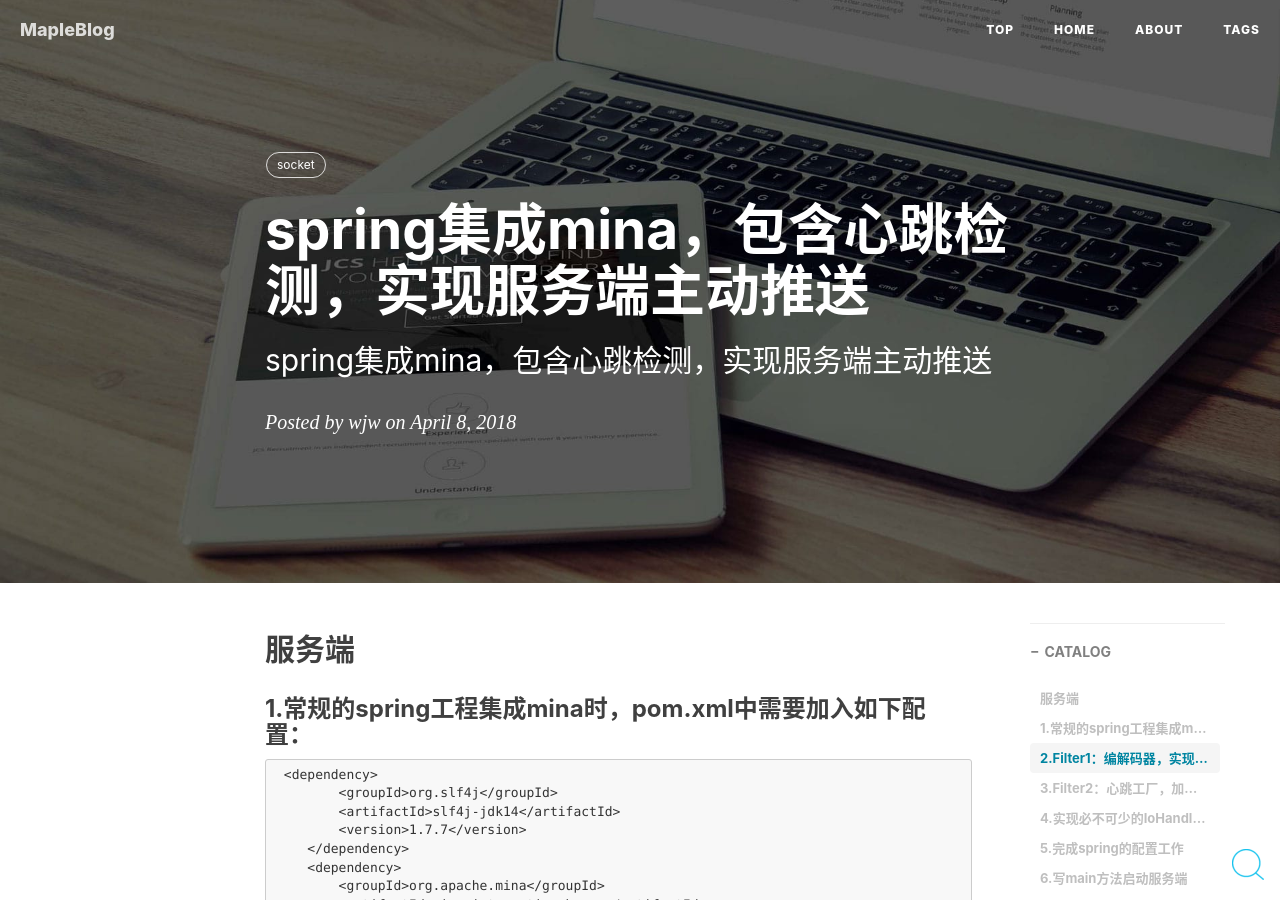
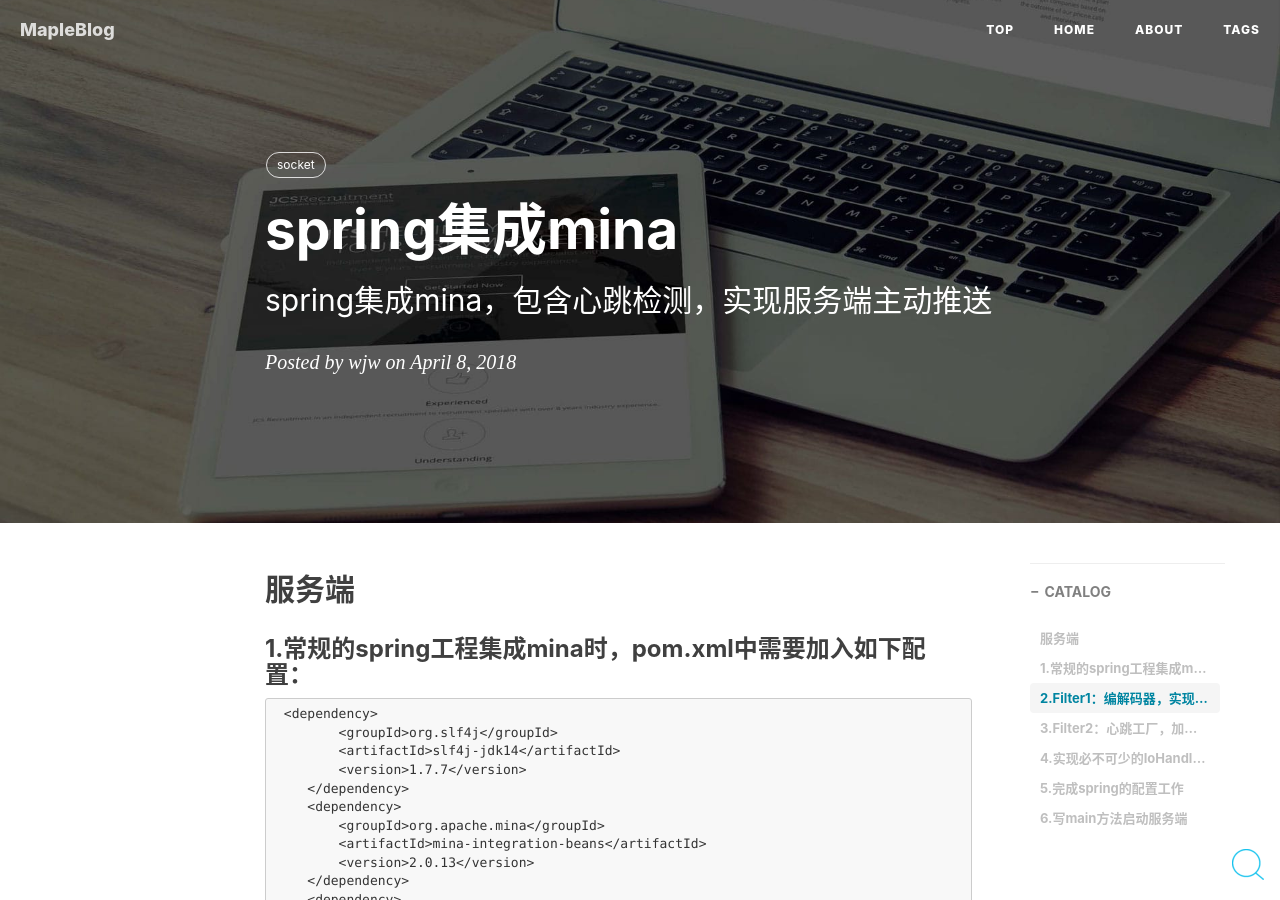
Before and after one commit to wjw0315/wjw0315.github.io, a Jekyll site: the page built from _posts/2018/4/2018-4-8-spring集成mina，包含心跳检测，实现服务端主动推送.md, in a window 1280 px wide and 900 px high. Built offline with Jekyll 4.4.1, drawn with Linux system fonts in a browser that asks for light colours; nearby versions of some CDN libraries; comment, search, counter and statistics services are not loaded.

Commit message:
Update and rename 2018-4-8-spring集成mina.md to 2018-4-8-spring集成mina，包含心跳检测，实现服务端主动推送.md

```diff
--- a/_posts/2018/4/2018-4-8-spring集成mina.md
+++ b/_posts/2018/4/2018-4-8-spring集成mina，包含心跳检测，实现服务端主动推送.md
@@ -1,6 +1,6 @@
 ---
 layout: post
-title: spring集成mina，包含心跳检测，实现服务端主动推送
+title: spring集成mina
 subtitle: spring集成mina，包含心跳检测，实现服务端主动推送
 date: 2018-4-8
 author: wjw
```
